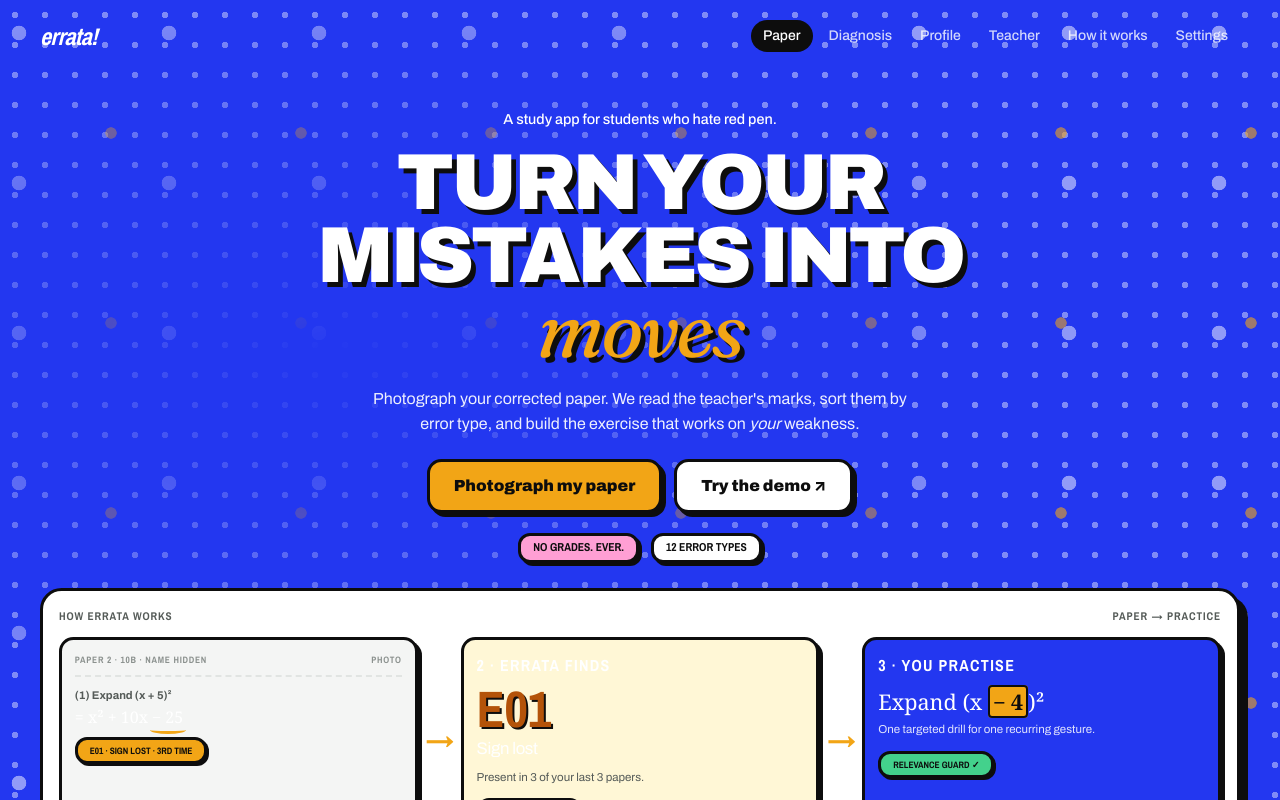
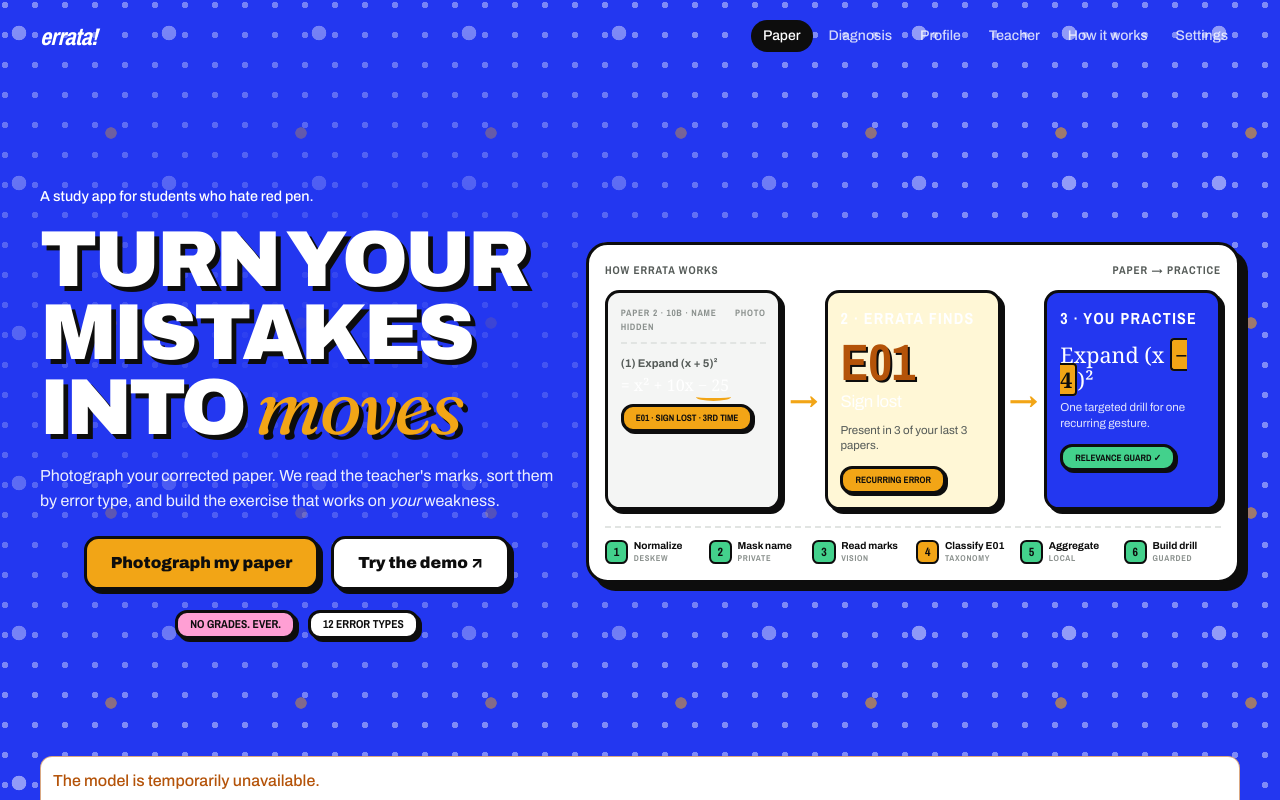
Before and after one commit to GaiaSG94/errata, a React (Vite) app: page / in a window 1280 px wide. Shown: the top 800 px of the page. Built offline with nearby package versions, Linux system fonts and the light colour scheme; no server answers.

Commit message:
feat: parallax dot texture, title left and journey board right

```diff
--- a/src/styles.css
+++ b/src/styles.css
@@ -170,9 +170,11 @@ body::after {
 }
 
 body::before {
-  inset: 0;
+  inset: -40px;
   background-image: radial-gradient(rgb(255 255 255 / 0.42) 3.2px, transparent 3.4px);
   background-size: 30px 30px;
+  transform: translate3d(calc(var(--px, 0px) * 0.35), calc(var(--py, 0px) * 0.35), 0);
+  transition: transform 900ms cubic-bezier(0.2, 0.7, 0.2, 1);
   -webkit-mask-image: radial-gradient(62% 56% at 26% 44%, transparent, black 78%);
   mask-image: radial-gradient(62% 56% at 26% 44%, transparent, black 78%);
 }
@@ -183,6 +185,8 @@ body::after {
     radial-gradient(rgb(242 165 22 / 0.6) 5.4px, transparent 6px);
   background-size: 150px 150px, 190px 190px;
   background-position: 24px 38px, 96px 118px;
+  transform: translate3d(var(--px, 0px), var(--py, 0px), 0);
+  transition: transform 700ms cubic-bezier(0.2, 0.7, 0.2, 1);
   -webkit-mask-image: radial-gradient(64% 58% at 30% 46%, transparent, black 80%);
   mask-image: radial-gradient(64% 58% at 30% 46%, transparent, black 80%);
 }
@@ -193,20 +197,19 @@ body::after {
 }
 
 .errata-hero {
-  display: flex;
-  flex-direction: column;
-  gap: 1.6rem;
-  min-height: calc(100dvh - 9rem);
-  padding: 2rem 0 1.5rem;
+  display: grid;
+  grid-template-columns: minmax(0, 0.88fr) minmax(0, 1.12fr);
+  align-items: center;
+  gap: 2rem;
+  min-height: calc(100dvh - 8rem);
+  padding: 1.5rem 0;
 }
 
 .errata-hero-copy {
   position: relative;
   z-index: 1;
-  width: 100%;
-  max-width: 42rem;
-  margin: 0 auto;
-  text-align: center;
+  max-width: 40rem;
+  text-align: left;
 }
 
 .errata-hero-kicker {
@@ -258,7 +261,7 @@ body::after {
 
 .errata-hero-lede {
   max-width: 34rem;
-  margin: 1.25rem auto 0;
+  margin: 1.25rem 0 0;
   color: rgb(255 255 255 / 0.92);
   font-size: 1rem;
 }
@@ -535,7 +538,24 @@ main.errata-zone > :not(.errata-home) {
 
 @media (max-width: 900px) {
   .errata-hero {
+    grid-template-columns: 1fr;
     min-height: auto;
+    text-align: center;
+  }
+
+  .errata-hero-copy {
+    margin: 0 auto;
+    text-align: center;
+  }
+
+  .errata-hero-lede {
+    margin-right: auto;
+    margin-left: auto;
+  }
+
+  .errata-hero-actions,
+  .errata-proof-stickers {
+    justify-content: center;
   }
 }
 
--- a/src/ui/App.tsx
+++ b/src/ui/App.tsx
@@ -10,6 +10,7 @@ import { Reglages } from './screens/Reglages'
 import { Entete } from './components/Entete'
 import { useRature } from '../etat/useRature'
 import type { Ecran } from '../etat/useRature'
+import { useEffect } from 'react'
 import type { JSX } from 'react'
 
 const ECRANS: Record<Ecran, () => JSX.Element> = {
@@ -24,6 +25,41 @@ const ECRANS: Record<Ecran, () => JSX.Element> = {
   apropos: CommentCaMarche,
 }
 
+/**
+ * La trame de points réagit au pointeur : deux calques se décalent en sens
+ * opposés (parallaxe). L'amortissement (0,08) rend le suivi mou, jamais
+ * saccadé ; le mouvement est coupé si l'utilisateur demande moins de motion.
+ */
+function useParallaxeTrame() {
+  useEffect(() => {
+    if (window.matchMedia('(prefers-reduced-motion: reduce)').matches) return
+    let x = window.innerWidth / 2
+    let y = window.innerHeight / 2
+    let cibleX = x
+    let cibleY = y
+    let raf = 0
+    const bouge = () => {
+      x += (cibleX - x) * 0.08
+      y += (cibleY - y) * 0.08
+      const racine = document.documentElement.style
+      racine.setProperty('--px', `${((x / window.innerWidth - 0.5) * -30).toFixed(1)}px`)
+      racine.setProperty('--py', `${((y / window.innerHeight - 0.5) * -22).toFixed(1)}px`)
+      const reste = Math.abs(cibleX - x) > 0.5 || Math.abs(cibleY - y) > 0.5
+      raf = reste ? requestAnimationFrame(bouge) : 0
+    }
+    const surMouvement = (evenement: PointerEvent) => {
+      cibleX = evenement.clientX
+      cibleY = evenement.clientY
+      if (!raf) raf = requestAnimationFrame(bouge)
+    }
+    window.addEventListener('pointermove', surMouvement, { passive: true })
+    return () => {
+      window.removeEventListener('pointermove', surMouvement)
+      if (raf) cancelAnimationFrame(raf)
+    }
+  }, [])
+}
+
 /** Routeur maison : un état, huit écrans, aucune dépendance externe. */
 const ETIQUETTES_SANTE = {
   ok: 'model online',
@@ -33,6 +69,7 @@ const ETIQUETTES_SANTE = {
 
 export function Application() {
   const { ecran, santeProxy } = useRature()
+  useParallaxeTrame()
   const EcranActif = ECRANS[ecran]
   return (
     <div className="relative z-10 mx-auto flex min-h-dvh w-full max-w-[1500px] flex-col px-4 py-5 sm:px-7 lg:px-10">
```
